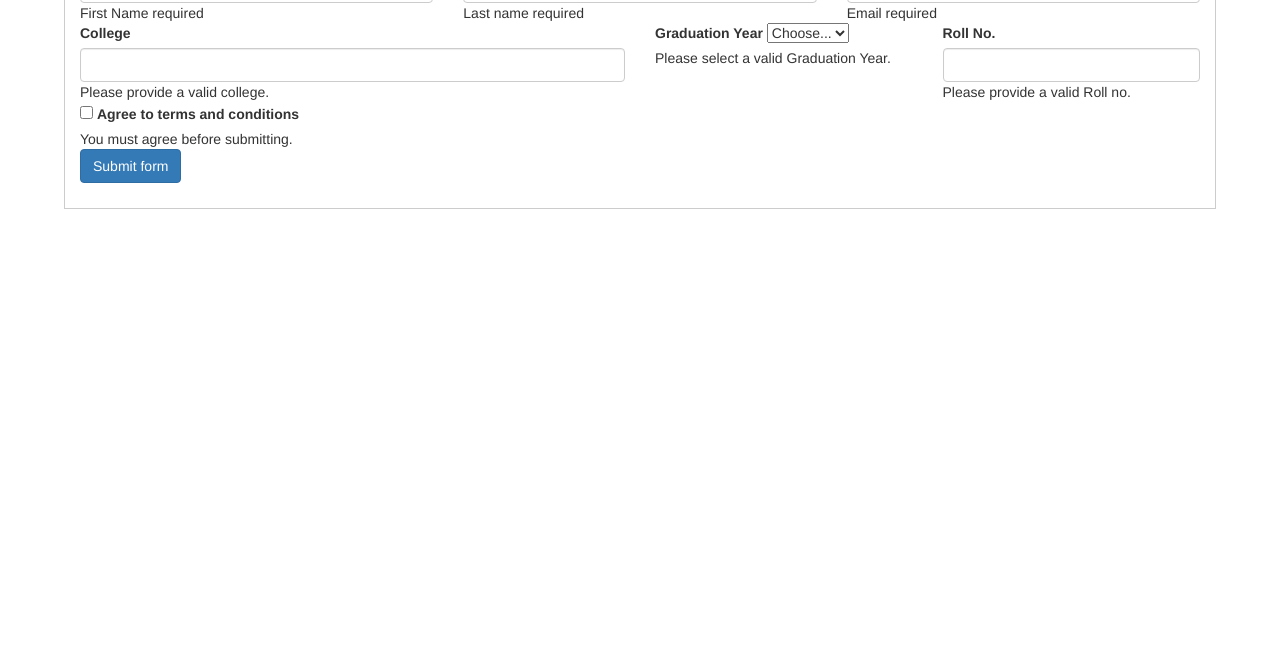
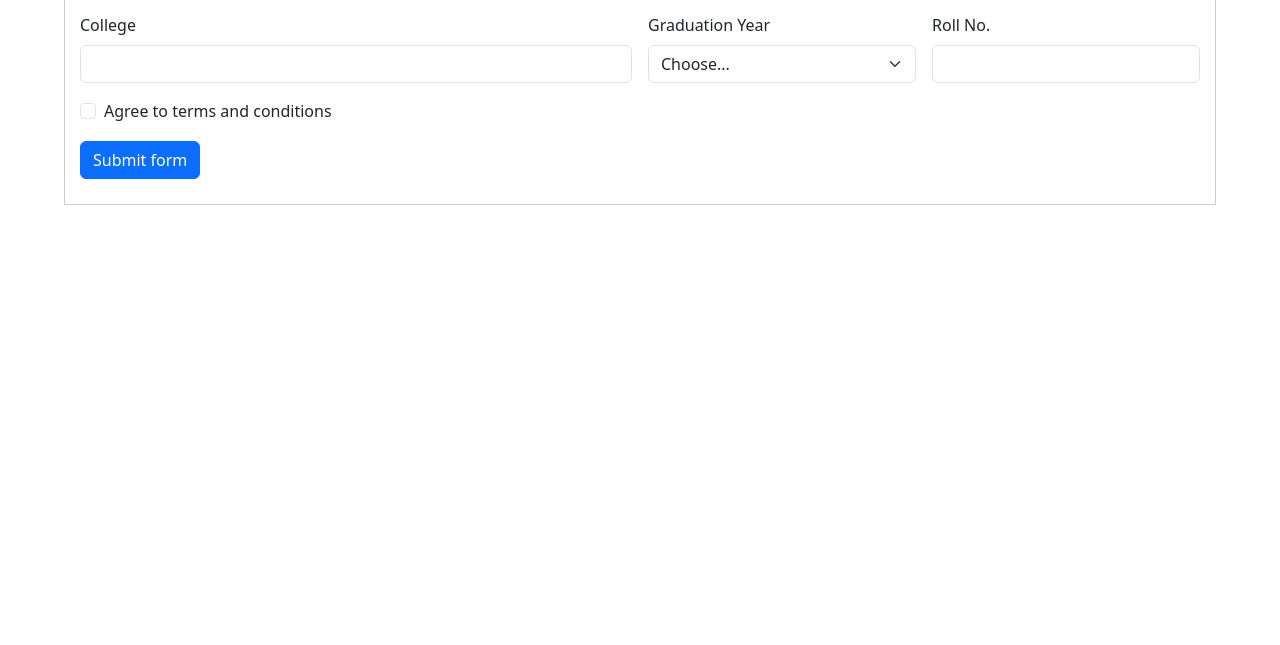
Before and after one commit to acciojob/bootstrap-form-easy-rupalisarcar, a website: page main.html in a window 1280 px wide. Shown: the part 155-800 px from the top of the page. Drawn offline with nearby package versions, Linux system fonts and the light colour scheme.

Commit message:
created a submission

```diff
--- a/main.html
+++ b/main.html
@@ -3,7 +3,7 @@
 <html>
 
 <head>
-	<link rel="stylesheet" href="https://maxcdn.bootstrapcdn.com/bootstrap/3.4.1/css/bootstrap.min.css">
+	<link href="https://cdn.jsdelivr.net/npm/bootstrap@5.3.3/dist/css/bootstrap.min.css" rel="stylesheet">
 	<link rel="stylesheet" href="styles.css">
 </head>
 
```
